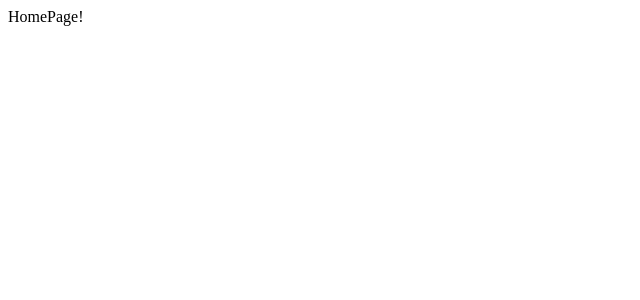
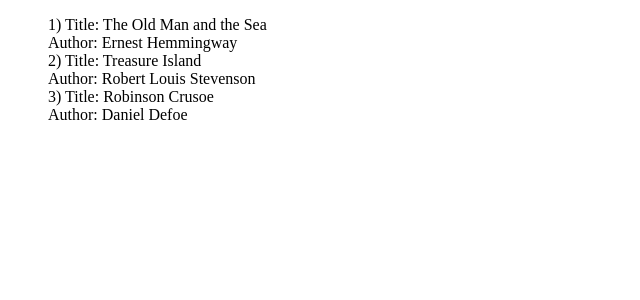
Before and after one commit to JackVolontyr/red-store, a React (Create React App) app: page / in a window 1280 px wide. Shown: the top 300 px of the page, without its empty margins (0-640 px from the left). Built offline with nearby package versions, Linux system fonts and the light colour scheme.

Commit message:
redux store

```diff
--- a/src/actions/index.js
+++ b/src/actions/index.js
@@ -1,3 +1,3 @@
-const booksLoaded = (newBooks) => ({ type: 'BOOKS_LOADED', payload: newBooks });
+const loadBooks = (newBooks) => ({ type: 'BOOKS_LOADED', payload: newBooks });
 
-export { booksLoaded };
+export { loadBooks };
--- /dev/null
+++ b/src/components/BookItem/BookItem.js
@@ -0,0 +1,9 @@
+import React, { Fragment } from 'react';
+
+const BookItem = ({ book }) => <Fragment>
+  <span>Title: {book.title}</span>
+  <br/>
+  <span>Author: {book.author}</span>
+</Fragment>
+
+export default BookItem;
--- /dev/null
+++ b/src/components/BookItem/index.js
@@ -0,0 +1,2 @@
+import BookItem from './BookItem';
+export default BookItem;
--- /dev/null
+++ b/src/components/BookList/BookList.css
@@ -0,0 +1,3 @@
+.rs-book-list {
+  list-style: none;
+}
--- /dev/null
+++ b/src/components/BookList/BookList.js
@@ -0,0 +1,47 @@
+import { connect } from 'react-redux';
+import { loadBooks } from '../../actions';
+
+import React, { Component } from 'react';
+import BookItem from '../BookItem';
+import { composeHoc, connectHoc } from '../Hoc';
+
+import './BookList.css';
+
+class BookList extends Component {
+  componentDidMount() {
+    const { bookstoreService, loadBooks } = this.props;
+    loadBooks(bookstoreService.getBooks());
+  }
+
+  render() {
+    const { books } = this.props;
+
+    const elements = books.map(({ id, ...book }) => <li key={id}>
+      {id}) <BookItem book={book} />
+    </li>);
+
+    return <ul className="rs-book-list">{elements}</ul>
+  }
+}
+
+const mapStateToProps = ({ books }) => ({ books });
+// 1.
+// const action = { type: 'BOOKS_LOADED', payload: newBooks };
+// const mapDispatchToProps = (dispatch) => ({ loadBooks: (newBooks) => dispatch(action) });
+
+// 2.
+// import { loadBooks } from '../../actions';
+// const mapDispatchToProps = (dispatch) => ({ loadBooks: (newBooks) => dispatch(loadBooks(newBooks)) });
+
+// 3.
+// import { loadBooks } from '../../actions';
+// import { bindActionCreators } from 'redux';
+// const mapDispatchToProps = (dispatch) => bindActionCreators({ loadBooks }, dispatch);
+
+const mapDispatchToProps = { loadBooks };
+
+
+export default composeHoc(
+  connectHoc(),
+  connect(mapStateToProps, mapDispatchToProps)
+)(BookList);
--- /dev/null
+++ b/src/components/BookList/index.js
@@ -0,0 +1,2 @@
+import BookList from './BookList';
+export default BookList;
--- a/src/components/Hoc/compose.js
+++ /dev/null
@@ -1,6 +0,0 @@
-const compose = (...funcs) => (comp) => funcs.reduceRight(
-  (prev, f) => f(prev),
-  comp
-);
-
-export default compose;
--- /dev/null
+++ b/src/components/Hoc/composeHoc.js
@@ -0,0 +1,6 @@
+const composeHoc = (...funcs) => (comp) => funcs.reduceRight(
+  (prev, f) => f(prev),
+  comp
+);
+
+export default composeHoc;
--- a/src/components/Hoc/withBookstoreServiceContext.js
+++ b/src/components/Hoc/connectHoc.js
@@ -1,8 +1,8 @@
 import React from 'react';
 import { ConsumerBookstoreService } from '../BookstoreServiceContext';
 
-const withBookstoreServiceContext = (params) => (View) => (props) => <ConsumerBookstoreService>
+const connectHoc = (params) => (View) => (props) => <ConsumerBookstoreService>
   {(bookstoreService) => <View className={params} {...props} bookstoreService={bookstoreService} />}
 </ConsumerBookstoreService>
 
-export default withBookstoreServiceContext;
+export default connectHoc;
--- a/src/components/Hoc/index.js
+++ b/src/components/Hoc/index.js
@@ -1,7 +1,4 @@
-import compose from './compose';
-import withBookstoreServiceContext from './withBookstoreServiceContext';
+import composeHoc from './composeHoc';
+import connectHoc from './connectHoc';
 
-export {
-  compose,
-  withBookstoreServiceContext
-}
+export { composeHoc, connectHoc }
--- a/src/components/Pages/HomePage.js
+++ b/src/components/Pages/HomePage.js
@@ -1,7 +1,11 @@
 import React from 'react';
+import BookList from '../BookList';
 
 const HomePage = () => <div>
-  HomePage!
+  <BookList books={[
+    { id: 1, title: 'The Old Man and the Sea', author: 'Ernest Hemmingway', picture: '' },
+    { id: 2, title: 'Treasure Island', author: 'Robert Louis Stevenson' },
+  ]} />
 </div>
 
 export default HomePage;
--- a/src/services/BookstoreService.js
+++ b/src/services/BookstoreService.js
@@ -2,5 +2,6 @@
   getBooks = () => [
     { id: 1, title: 'The Old Man and the Sea', author: 'Ernest Hemmingway', picture: '' },
     { id: 2, title: 'Treasure Island', author: 'Robert Louis Stevenson' },
+    { id: 3, title: 'Robinson Crusoe', author: 'Daniel Defoe' },
   ]
 }
```
